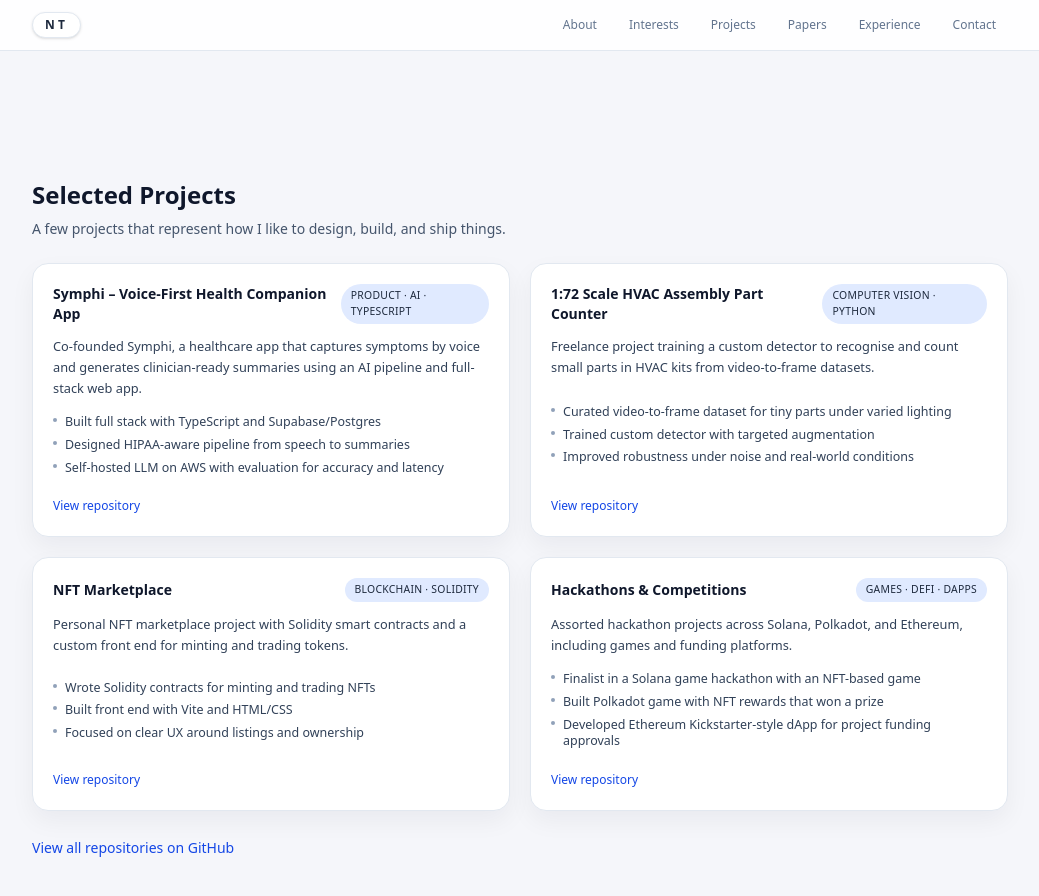
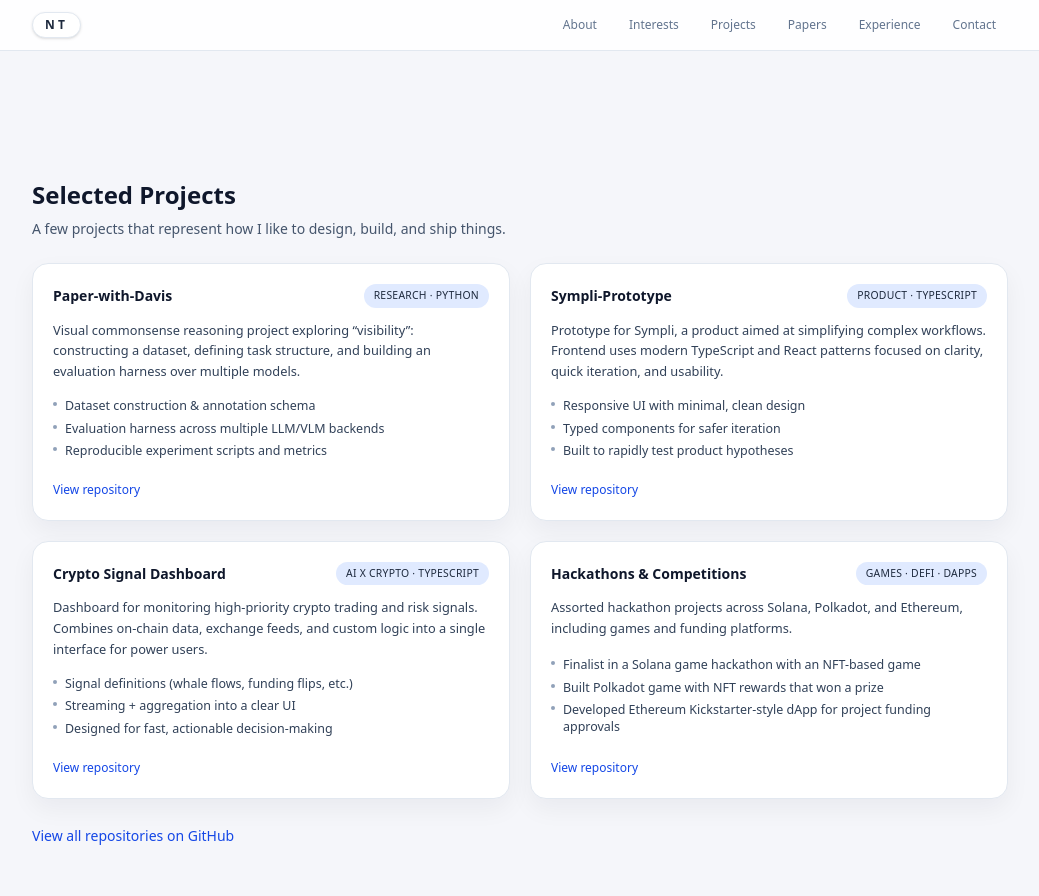
Before and after one commit to neilt93/Website, a Next.js app: page /projects in a window 1280 px wide. Shown: the top 896 px of the page, without its empty margins (120-1159 px from the left). Built offline with nearby package versions, Linux system fonts and the light colour scheme.

Commit message:
updated links as well as colours

```diff
--- a/src/app/about/page.tsx
+++ b/src/app/about/page.tsx
@@ -75,11 +75,11 @@ export default function AboutPage() {
                 <span>Working on AI x crypto agents &amp; signals</span>
               </li>
               <li className="flex gap-3">
-                <span className="mt-1 h-1.5 w-1.5 rounded-full bg-[var(--accent-soft)]" />
+                <span className="mt-1 h-1.5 w-1.5 rounded-full bg-[var(--accent)]" />
                 <span>Research on visual common sense &amp; evaluation</span>
               </li>
               <li className="flex gap-3">
-                <span className="mt-1 h-1.5 w-1.5 rounded-full bg-[var(--accent-soft)]" />
+                <span className="mt-1 h-1.5 w-1.5 rounded-full bg-[var(--accent)]" />
                 <span>Exploring UE5 and narrative-driven projects</span>
               </li>
             </ul>
@@ -121,7 +121,7 @@ export default function AboutPage() {
                 TypeScript, SQL, Rust, Solidity
               </li>
               <li className="rounded-lg border border-slate-200 bg-slate-50 px-3 py-2">
-                <span className="font-medium">AI / ML</span>: PyTorch, TensorFlow, LLM
+                <span className="font-medium">AI/ML</span>: PyTorch, TensorFlow, LLM
                 fine-tuning, evaluation pipelines, model optimisation
               </li>
               <li className="rounded-lg border border-slate-200 bg-slate-50 px-3 py-2">
--- a/src/app/papers/page.tsx
+++ b/src/app/papers/page.tsx
@@ -54,7 +54,7 @@ function PaperCard({
               className="inline-flex text-xs font-medium text-blue-700 underline-offset-4 hover:text-blue-800 hover:underline focus-visible:outline-none focus-visible:ring-2 focus-visible:ring-accent focus-visible:ring-offset-2 focus-visible:ring-offset-white"
               aria-label={`Open external resource for ${title} in a new tab`}
             >
-              View code / project
+              View code/project
             </a>
           )}
           {pdfHref && (
--- a/src/app/projects/page.tsx
+++ b/src/app/projects/page.tsx
@@ -65,37 +65,37 @@ export default function ProjectsPage() {
 
         <div className="grid gap-5 sm:grid-cols-2">
           <ProjectCard
-            title="Symphi – Voice-First Health Companion App"
-            tag="Product · AI · TypeScript"
-            summary="Co-founded Symphi, a healthcare app that captures symptoms by voice and generates clinician-ready summaries using an AI pipeline and full-stack web app."
+            title="Paper-with-Davis"
+            tag="Research · Python"
+            summary="Visual commonsense reasoning project exploring “visibility”: constructing a dataset, defining task structure, and building an evaluation harness over multiple models."
             bullets={[
-              "Built full stack with TypeScript and Supabase/Postgres",
-              "Designed HIPAA-aware pipeline from speech to summaries",
-              "Self-hosted LLM on AWS with evaluation for accuracy and latency",
+              "Dataset construction & annotation schema",
+              "Evaluation harness across multiple LLM/VLM backends",
+              "Reproducible experiment scripts and metrics",
             ]}
-            href="https://github.com/neilt93/Symphi"
+            href="https://github.com/neilt93/Paper-with-Davis"
           />
           <ProjectCard
-            title="1:72 Scale HVAC Assembly Part Counter"
-            tag="Computer Vision · Python"
-            summary="Freelance project training a custom detector to recognise and count small parts in HVAC kits from video-to-frame datasets."
+            title="Sympli-Prototype"
+            tag="Product · TypeScript"
+            summary="Prototype for Sympli, a product aimed at simplifying complex workflows. Frontend uses modern TypeScript and React patterns focused on clarity, quick iteration, and usability."
             bullets={[
-              "Curated video-to-frame dataset for tiny parts under varied lighting",
-              "Trained custom detector with targeted augmentation",
-              "Improved robustness under noise and real-world conditions",
+              "Responsive UI with minimal, clean design",
+              "Typed components for safer iteration",
+              "Built to rapidly test product hypotheses",
             ]}
-            href="https://github.com/neilt93/HVAC-part-counter"
+            href="https://github.com/neilt93/Sympli-Prototype"
           />
           <ProjectCard
-            title="NFT Marketplace"
-            tag="Blockchain · Solidity"
-            summary="Personal NFT marketplace project with Solidity smart contracts and a custom front end for minting and trading tokens."
+            title="Crypto Signal Dashboard"
+            tag="AI x Crypto · TypeScript"
+            summary="Dashboard for monitoring high-priority crypto trading and risk signals. Combines on-chain data, exchange feeds, and custom logic into a single interface for power users."
             bullets={[
-              "Wrote Solidity contracts for minting and trading NFTs",
-              "Built front end with Vite and HTML/CSS",
-              "Focused on clear UX around listings and ownership",
+              "Signal definitions (whale flows, funding flips, etc.)",
+              "Streaming + aggregation into a clear UI",
+              "Designed for fast, actionable decision-making",
             ]}
-            href="https://github.com/neilt93/NFT-marketplace"
+            href="https://github.com/neilt93/Crypto-signal-dashboard"
           />
           <ProjectCard
             title="Hackathons & Competitions"
```
